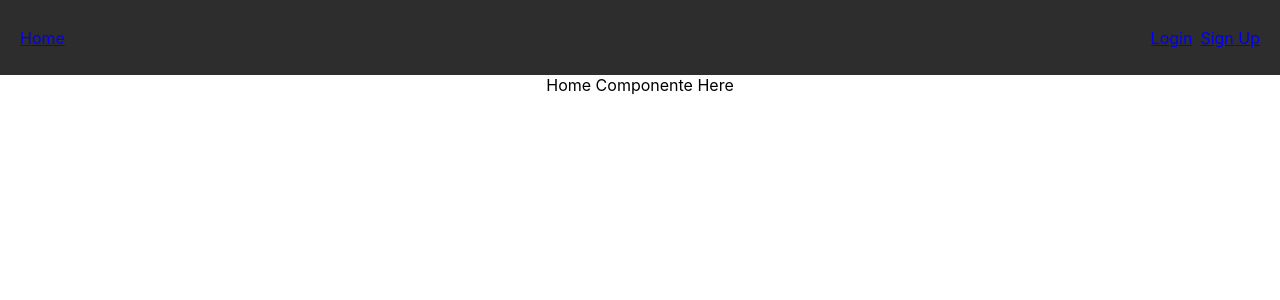
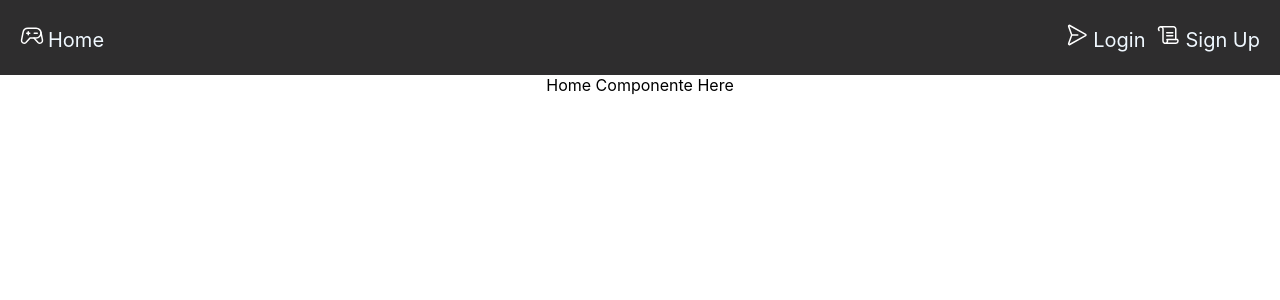
Before and after one commit to gabrigomez/my-classic-games, a React (Create React App) app: page / in a window 1280 px wide. Shown: the top 300 px of the page. Built offline with nearby package versions, Linux system fonts and the light colour scheme.

Commit message:
feat: add phosphor icons

```diff
--- a/package.json
+++ b/package.json
@@ -6,6 +6,7 @@
     "@testing-library/jest-dom": "^5.16.5",
     "@testing-library/react": "^13.4.0",
     "@testing-library/user-event": "^13.5.0",
+    "phosphor-react": "^1.4.1",
     "react": "^18.2.0",
     "react-dom": "^18.2.0",
     "react-router-dom": "^6.4.5",
--- a/src/components/NavBar.css
+++ b/src/components/NavBar.css
@@ -16,5 +16,19 @@ nav {
 }
 
 .login {
-  margin-right: 8px;
+  margin-right: 12px;
 }
+
+a {
+  text-decoration: none;
+  color: aliceblue;
+  font-size: 20px;
+}
+
+a:hover {
+  color: rgb(151, 155, 155);
+}
+
+.icon {
+  margin-right: 4px;
+}
--- a/src/components/NavBar.jsx
+++ b/src/components/NavBar.jsx
@@ -1,3 +1,4 @@
+import { GameController, PaperPlaneRight, Scroll } from 'phosphor-react';
 import React from 'react';
 import { Link } from 'react-router-dom';
 
@@ -7,17 +8,20 @@ export const NavBar = () => {
   return (
     <nav>
         <div className='home'>
+        <GameController className='icon' color='white' size={24}  />
           <Link to="/">
             Home
           </Link>
           </div>
         <div className='login-container'>
           <div className='login'>
+          <PaperPlaneRight className='icon' color='white' size={24} />
             <Link to="/login">
               Login
             </Link>
           </div>
           <div className='sign-up'>
+            <Scroll className='icon' color='white' size={24} />
             <Link to="/signup">
               Sign Up
             </Link>
```
Also changed, not shown: 1 other file (tests, documents, lock files or other folders).
